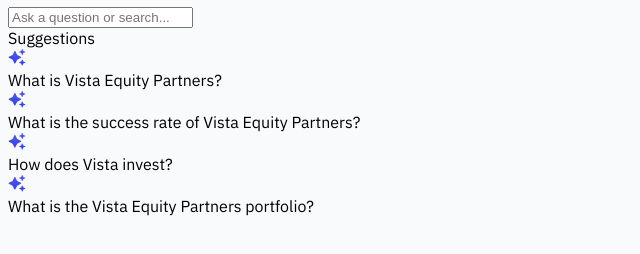
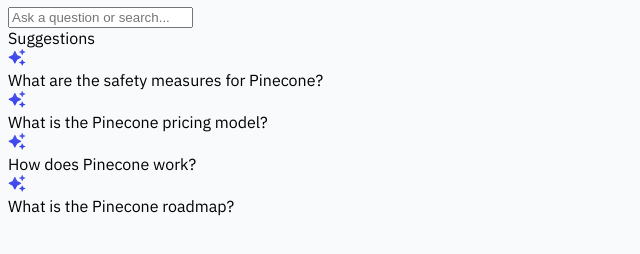
Before and after one commit to nlaz/vista-hackathon-chatbot, a Next.js app: page /client in a window 1280 px wide. Both pictures are taken after a click on the element 640 px from the left and 180 px from the top of the page. Shown: the part 180-434 px from the top of the page, without its empty margins (0-640 px from the left). Built offline with nearby package versions, Linux system fonts and the light colour scheme.

Commit message:
add example clients

```diff
--- a/pages/client.js
+++ b/pages/client.js
@@ -1,24 +1,79 @@
 import { useState, useEffect, useRef } from "react"
 import Image from "next/image"
 import nl2br from "react-newline-to-break"
+import { useRouter } from "next/router"
 
 const URL = "https://www.vistaequitypartners.com/"
-const SET_ID = 1
 
-const SUGGESTIONS = [
-  "What is Vista Equity Partners?",
-  "What is the success rate of Vista Equity Partners?",
-  "How does Vista invest?",
-  "What is the Vista Equity Partners portfolio?",
-]
+const SAMPLES = {
+  A: {
+    setId: 1,
+    url: "https://www.pinecone.io/",
+    suggestions: [
+      "What are the safety measures for Pinecone?",
+      "What is the Pinecone pricing model?",
+      "How does Pinecone work?",
+      "What is the Pinecone roadmap?",
+    ],
+  },
+  B: {
+    setId: 2,
+    url: "https://www.datadoghq.com/",
+    suggestions: [
+      "Who are the competitors of Datadog?",
+      "What is the Datadog pricing model?",
+      "What are the features of Datadog?",
+      "What are the rate limits of Datadog?",
+    ],
+  },
+  C: {
+    setId: 2,
+    url: "https://www.vistaequitypartners.com/",
+    suggestions: [
+      "What is Vista Equity Partners?",
+      "What is the success rate of Vista Equity Partners?",
+      "How does Vista invest?",
+      "What is the Vista Equity Partners portfolio?",
+    ],
+  },
+  D: {
+    setId: 2,
+    url: "https://www.rocketlabusa.com/",
+    suggestions: [
+      "Where is Rocket Lab located?",
+      "When is the next Rocket Lab launch?",
+      "What are the most recent solutions ?",
+      "Where are the Rocket Lab launch sites?",
+      "What is the Rocket Lab pricing model?",
+    ],
+  },
+  E: {
+    setId: 2,
+    url: "https://www.nba.com/",
+    suggestions: [
+      "Who are the NBA teams?",
+      "What is the NBA 2023 schedule?",
+      "What was the NBA 2022 schedule?",
+    ],
+  },
+  F: {
+    setId: 2,
+    url: "https://www.nhl.com/",
+    suggestions: [
+      "Who are the NHL teams?",
+      "What is the NHL 2023 schedule?",
+      "What was the NHL 2022 schedule?",
+    ],
+  },
+}
 
 const Widget = ({ onClick }) => {
   return (
     <div
       onClick={onClick}
-      className="cursor-pointer absolute w-[54px] h-[54px] flex justify-center items-center rounded-full drop-shadow bg-gray-800 bottom-10 right-10 text-white"
+      className="cursor-pointer absolute w-[54px] h-[54px] flex justify-center items-center rounded-full drop-shadow bg-ai-purple bottom-10 right-10 text-white"
     >
-      <Image src="/sparkles.svg" width={24} height={24} />
+      <Image src="/sparkles-white.svg" width={24} height={24} />
     </div>
   )
 }
@@ -120,7 +175,7 @@
 const unique = (arr) => [...new Set(arr)]
 
 const ChatBox = (props) => {
-  const { onClose } = props
+  const { onClose, sample } = props
   const [query, setQuery] = useState("")
   const [messages, setMessages] = useState([])
 
@@ -150,7 +205,7 @@
         headers: {
           "Content-Type": "application/json",
         },
-        body: JSON.stringify({ messages: newMessages, set_id: SET_ID }),
+        body: JSON.stringify({ messages: newMessages, set_id: sample.setId }),
       })
       const data = await response.json()
       const newMessage = {
@@ -186,7 +241,7 @@
             value={query}
           />
           <div className="text-gray-400 text-sm mb-2 mt-7">Suggestions</div>
-          {SUGGESTIONS.map((question) => (
+          {sample.suggestions.map((question) => (
             <div
               className="flex cursor-pointer text-gray-300 flex items-center py-2"
               onClick={() => {
@@ -206,6 +261,8 @@
 
 export default function Home() {
   const [showChat, setShowChat] = useState(false)
+  const router = useRouter()
+  const sample = SAMPLES[router.query.sample] || SAMPLES.A
 
   useEffect(() => {
     const handleKeyDown = (event) => {
@@ -227,9 +284,9 @@
 
   return (
     <div className="proxima-nova h-screen w-screen relative">
-      <iframe src={URL} className="h-screen w-screen" />
+      <iframe src={sample.url} className="h-screen w-screen" />
       {showChat ? (
-        <ChatBox onClose={() => setShowChat(false)} />
+        <ChatBox onClose={() => setShowChat(false)} sample={sample} />
       ) : (
         <Widget onClick={() => setShowChat(true)} />
       )}
```
